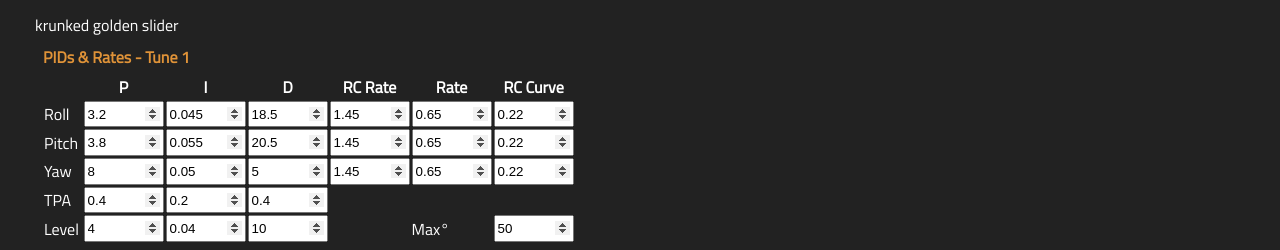
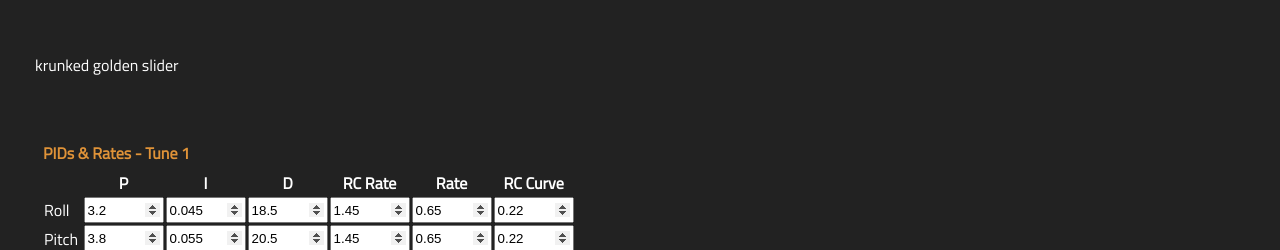
Before and after one commit to krunked-fpv/kiss-tuning, a plain HTML site: page index.html in a window 1280 px wide. Shown: the part 1786-2036 px from the top of the page. Drawn offline with Linux system fonts and the light colour scheme.

Commit message:
fixed some words

```diff
--- a/index.html
+++ b/index.html
@@ -48,8 +48,8 @@ so i uploaded them here for immdiate use!<br>
 
 you can use higher pd gain's than pictured, remember this is a 'golden' tune.. use the below numbers as a starting point and use the ratio of 1p:3.5d, and you'll find that on the cleanest builds youll be able to push the pd gains up near a 2.0 multiplyer;  your mileage may vary based on a lot of factors so raise your pd gains from the golden starting point at your own risk</p>
 
-
-krunked golden slider
+<br>
+<p>krunked golden slider<p><br>
 
 <div class="pid-table" id="tune1">
     <h4>PIDs & Rates - Tune 1</h4>
```
